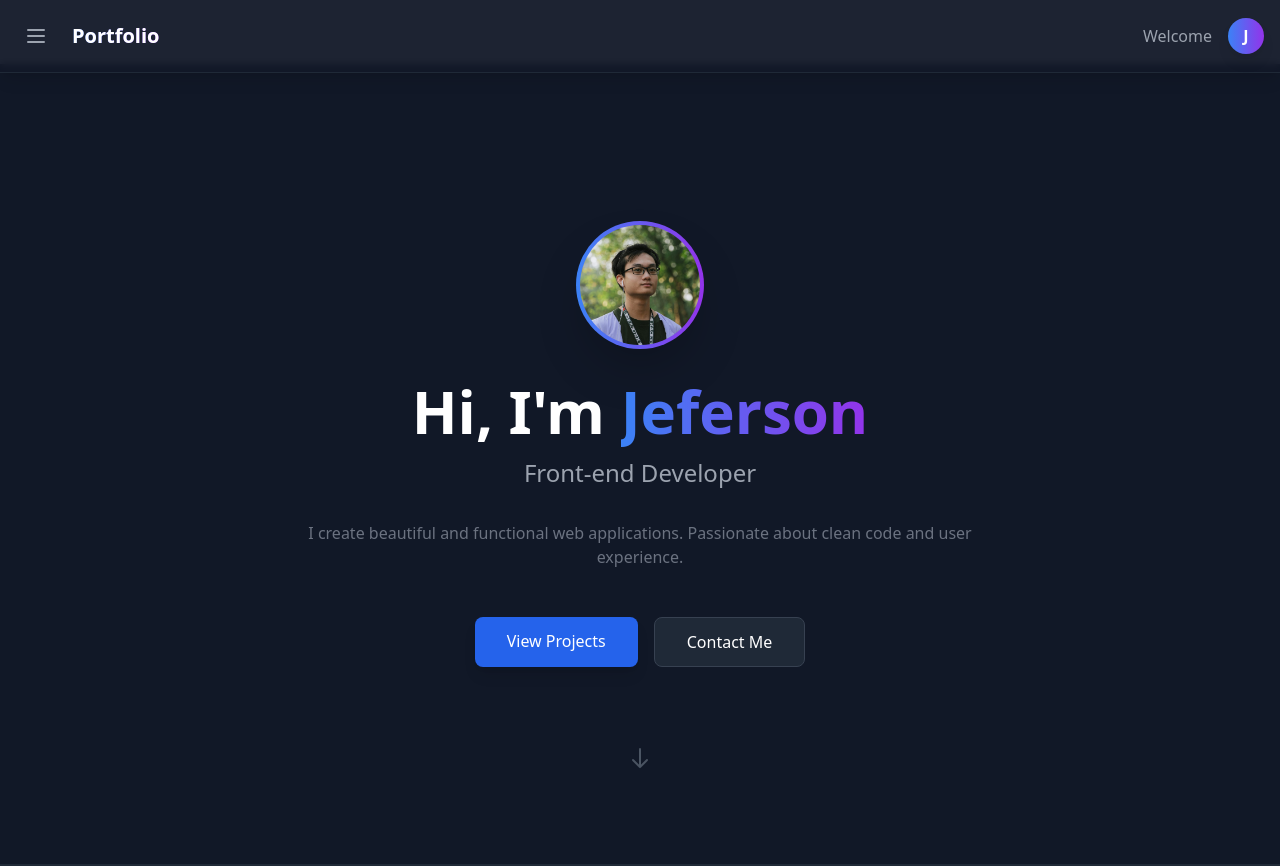
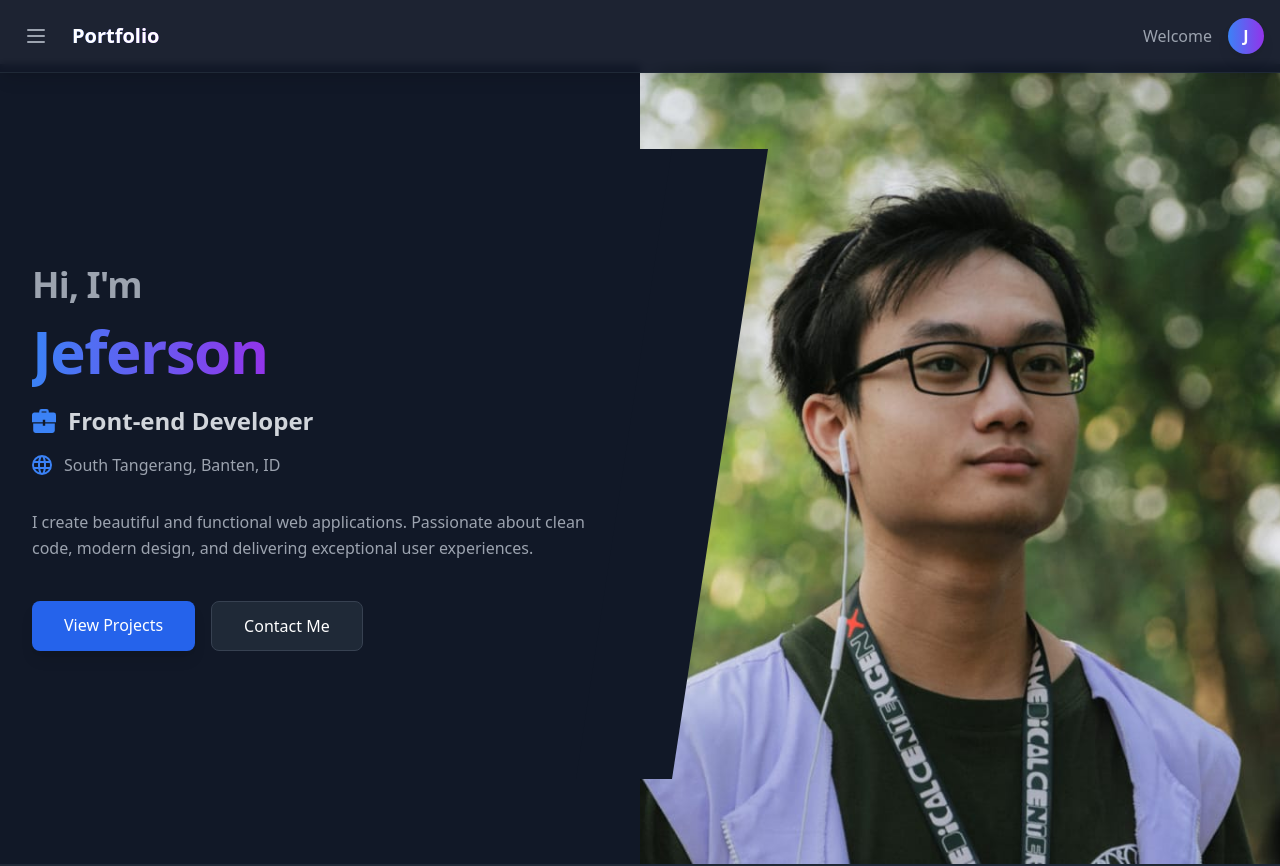
Before and after one commit to foodkin/Portofolio_Website, a React (Create React App) app: page / in a window 1280 px wide. Shown: the top 866 px of the page. Built offline with nearby package versions, Linux system fonts and the light colour scheme.

Commit message:
Update Layout

```diff
--- a/src/components/Hero.jsx
+++ b/src/components/Hero.jsx
@@ -1,63 +1,88 @@
+import React from 'react';
+
 const Hero = () => {
   return (
-    <section id="home" className="min-h-screen flex items-center justify-center bg-gray-900 pt-16">
-      <div className="max-w-7xl mx-auto px-4 sm:px-6 lg:px-8 py-20">
-        <div className="text-center">
-          {/* Profile Image */}
-          <div className="mb-8">
-            <div className="w-32 h-32 mx-auto rounded-full bg-gradient-to-r from-blue-500 to-purple-600 p-1 shadow-2xl">
-              <div className="w-full h-full rounded-full bg-gray-800 flex items-center justify-center overflow-hidden">
-                <img src="/Jeferson.jpg" alt="Profile" className="w-full h-full object-cover" />
-              </div>
-            </div>
-          </div>
+    <section id="home" className="relative bg-gray-900 overflow-hidden min-h-screen flex items-center">
+      <div className="max-w-7xl mx-auto w-full">
+        <div className="relative z-10 pb-8 bg-gray-900 sm:pb-16 md:pb-20 lg:max-w-2xl lg:w-full lg:pb-28 xl:pb-32">
 
-          {/* Text Content */}
-          <h1 className="text-4xl md:text-6xl font-bold text-white mb-4">
-            Hi, I'm <span className="bg-gradient-to-r from-blue-500 to-purple-600 bg-clip-text text-transparent">Jeferson</span>
+          {/* Diagonal SVG Shape */}
+          <svg
+            className="hidden lg:block absolute right-0 inset-y-0 h-full w-48 text-gray-900 transform translate-x-1/2"
+            fill="currentColor"
+            viewBox="0 0 100 100"
+            preserveAspectRatio="none"
+            aria-hidden="true"
+          >
+            <polygon points="50,0 100,0 50,100 0,100"></polygon>
+          </svg>
+
+          <div className="pt-1"></div>
+
+          <main className="mt-10 mx-auto max-w-7xl px-4 sm:mt-12 sm:px-6 md:mt-16 lg:mt-20 lg:px-8 xl:mt-28">
+            <div className="sm:text-center lg:text-left">
+
+              {/* Greeting */}
+              <h2 className="text-2xl tracking-tight font-bold text-gray-400 sm:text-3xl md:text-4xl mb-4">
+                Hi, I'm
+              </h2>
+
+              {/* Name */}
+              <h1 className="text-4xl tracking-tight font-extrabold text-white sm:text-5xl md:text-6xl mb-6">
+                <span className="bg-gradient-to-r from-blue-500 to-purple-600 bg-clip-text text-transparent">
+                  Jeferson
+                </span>
               </h1>
 
-          <p className="text-xl md:text-2xl text-gray-400 mb-8">
+              {/* Job Title */}
+              <p className="text-xl md:text-2xl font-semibold text-gray-300 mb-4 flex items-center justify-center lg:justify-start">
+                <svg className="h-6 w-6 fill-current text-blue-500 mr-3" xmlns="http://www.w3.org/2000/svg" viewBox="0 0 20 20">
+                  <path d="M9 12H1v6a2 2 0 0 0 2 2h14a2 2 0 0 0 2-2v-6h-8v2H9v-2zm0-1H0V5c0-1.1.9-2 2-2h4V2a2 2 0 0 1 2-2h4a2 2 0 0 1 2 2v1h4a2 2 0 0 1 2 2v6h-9V9H9v2zm3-8V2H8v1h4z" />
+                </svg>
                 Front-end Developer
               </p>
 
-          <p className="text-base text-gray-500 max-w-2xl mx-auto mb-12">
-            I create beautiful and functional web applications. Passionate about clean code and user experience.
+              {/* Location */}
+              <p className="text-base text-gray-400 mb-8 flex items-center justify-center lg:justify-start">
+                <svg className="h-5 w-5 fill-current text-blue-500 mr-3" xmlns="http://www.w3.org/2000/svg" viewBox="0 0 20 20">
+                  <path d="M10 20a10 10 0 1 1 0-20 10 10 0 0 1 0 20zm7.75-8a8.01 8.01 0 0 0 0-4h-3.82a28.81 28.81 0 0 1 0 4h3.82zm-.82 2h-3.22a14.44 14.44 0 0 1-.95 3.51A8.03 8.03 0 0 0 16.93 14zm-8.85-2h3.84a24.61 24.61 0 0 0 0-4H8.08a24.61 24.61 0 0 0 0 4zm.25 2c.41 2.4 1.13 4 1.67 4s1.26-1.6 1.67-4H8.33zm-6.08-2h3.82a28.81 28.81 0 0 1 0-4H2.25a8.01 8.01 0 0 0 0 4zm.82 2a8.03 8.03 0 0 0 4.17 3.51c-.42-.96-.74-2.16-.95-3.51H3.07zm13.86-8a8.03 8.03 0 0 0-4.17-3.51c.42.96.74 2.16.95 3.51h3.22zm-8.6 0h3.34c-.41-2.4-1.13-4-1.67-4S8.74 3.6 8.33 6zM3.07 6h3.22c.2-1.35.53-2.55.95-3.51A8.03 8.03 0 0 0 3.07 6z" />
+                </svg>
+                South Tangerang, Banten, ID
+              </p>
+
+              {/* Description */}
+              <p className="text-base text-gray-400 max-w-xl mb-10 leading-relaxed">
+                I create beautiful and functional web applications. Passionate about clean code, modern design, and delivering exceptional user experiences.
               </p>
 
               {/* CTA Buttons */}
-          <div className="flex flex-col sm:flex-row gap-4 justify-center">
+              <div className="flex flex-col sm:flex-row gap-4 justify-center lg:justify-start">
                 <a
                   href="#projects"
-              className="px-8 py-3 bg-blue-600 text-white rounded-lg font-medium hover:bg-blue-700 transform hover:scale-105 transition-all duration-300 shadow-lg hover:shadow-blue-500/50"
+                  className="px-8 py-3 bg-blue-600 text-white rounded-lg font-medium hover:bg-blue-700 transform hover:scale-105 transition-all duration-300 shadow-lg hover:shadow-blue-500/50 text-center"
                 >
                   View Projects
                 </a>
                 <a
                   href="#contact"
-              className="px-8 py-3 bg-gray-800 text-white border border-gray-700 rounded-lg font-medium hover:bg-gray-700 transform hover:scale-105 transition-all duration-300"
+                  className="px-8 py-3 bg-gray-800 text-white border border-gray-700 rounded-lg font-medium hover:bg-gray-700 transform hover:scale-105 transition-all duration-300 text-center"
                 >
                   Contact Me
                 </a>
               </div>
 
-          {/* Scroll Indicator */}
-          <div className="mt-20 animate-bounce">
-            <a href="#about" className="text-gray-600 hover:text-blue-500 transition-colors duration-300">
-              <svg
-                className="w-6 h-6 mx-auto"
-                fill="none"
-                strokeLinecap="round"
-                strokeLinejoin="round"
-                strokeWidth="2"
-                viewBox="0 0 24 24"
-                stroke="currentColor"
-              >
-                <path d="M19 14l-7 7m0 0l-7-7m7 7V3"></path>
-              </svg>
-            </a>
+            </div>
+          </main>
         </div>
       </div>
+
+      {/* Right Side Image */}
+      <div className="lg:absolute lg:inset-y-0 lg:right-0 lg:w-1/2">
+        <img
+          className="h-56 w-full object-cover object-center sm:h-72 md:h-96 lg:w-full lg:h-full"
+          src="/Jeferson.jpg"
+          alt="Jeferson"
+        />
       </div>
     </section>
   );
```
Also changed, not shown: src/components/Contact.jsx (+99 -154 lines). Lines whose indentation alone changed are shown as unchanged.
